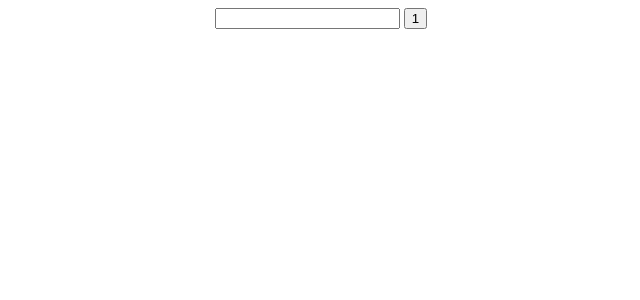
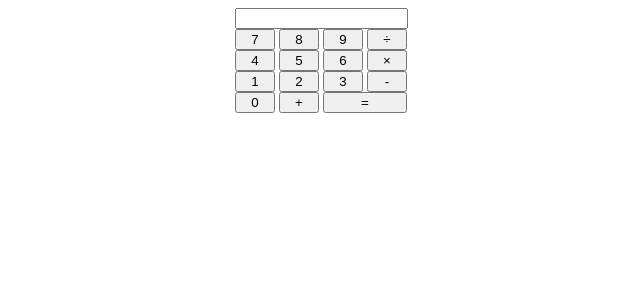
Before and after one commit to miadbahrami/djcalculator, a Django app: page / in a window 1280 px wide. Shown: the top 300 px of the page, without its empty margins (319-959 px from the left). Run offline with Django 3.2, Linux system fonts and the light colour scheme; some libraries are stand-ins or nearby versions.

Commit message:
add calculator buttons

```diff
--- a/media/css/djcalculator.css
+++ b/media/css/djcalculator.css
@@ -1,3 +1,15 @@
 body {
 	text-align: center;
 }
+
+input {
+	width: 40px;
+}
+
+input#result {
+	width: 173px;
+}
+
+input#equal {
+	width: 84px
+}
--- a/templates/index.html
+++ b/templates/index.html
@@ -6,7 +6,31 @@
 		<script type="text/javascript" src="/media/js/djcalculator.js"></script>
 	</head>
 	<body>
-		<input type="text" id="result" name="result" />
-		<input type="submit" value="1" id="1" name="1" />
+		<div>
+			<input type="text" id="result" name="result" />
+		</div>
+		<div>
+			<input type="submit" value="7" id="7" name="7" />
+			<input type="submit" value="8" id="8" name="8" />
+			<input type="submit" value="9" id="9" name="9" />
+			<input type="submit" value="÷" id="÷" name="÷" />
+		</div>
+		<div>
+			<input type="submit" value="4" id="4" name="4" />
+			<input type="submit" value="5" id="5" name="5" />
+			<input type="submit" value="6" id="6" name="6" />
+			<input type="submit" value="×" id="×" name="×" />
+		</div>
+		<div>
+			<input type="submit" value="1" id="1" name="1" />
+			<input type="submit" value="2" id="2" name="2" />
+			<input type="submit" value="3" id="3" name="3" />
+			<input type="submit" value="-" id="-" name="-" />
+		</div>
+		<div>
+			<input type="submit" value="0" id="0" name="0" />
+			<input type="submit" value="+" id="+" name="+" />
+			<input type="submit" value="=" id="equal" name="=" />
+		</div>
 	</body>
 </html>
```
